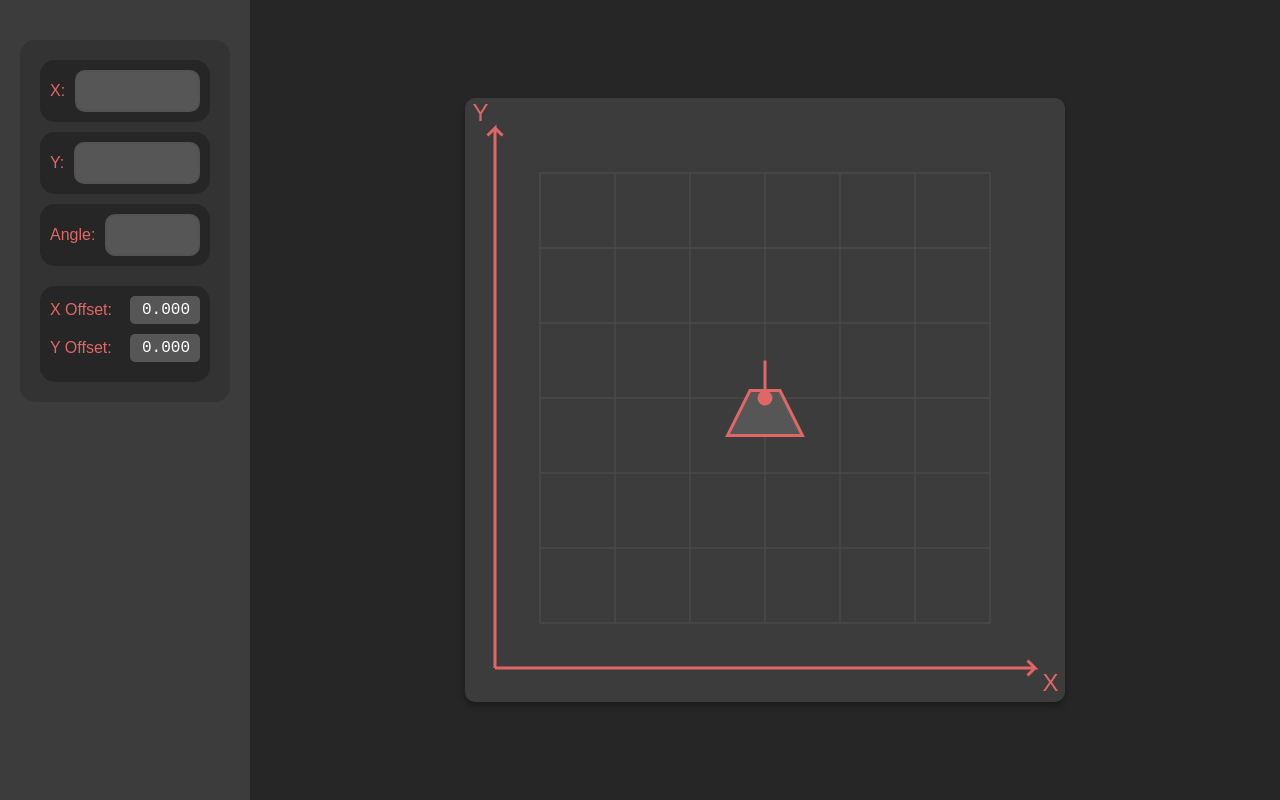
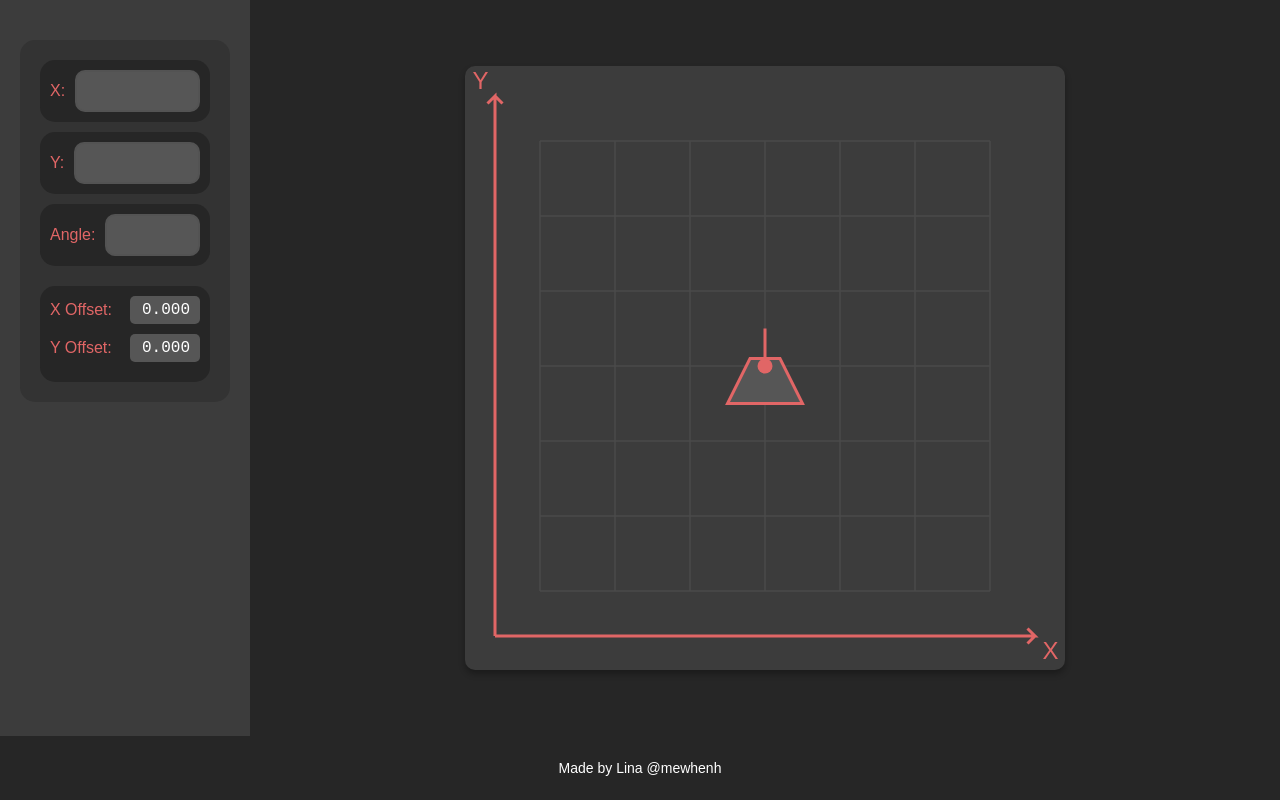
Before and after one commit to mewhenh/PCBT, a plain HTML site: page docs/index.html in a window 1280 px wide. Drawn offline with Linux system fonts and the light colour scheme.

Commit message:
added signature

```diff
--- a/docs/index.html
+++ b/docs/index.html
@@ -7,6 +7,7 @@
   <link rel="stylesheet" type="text/css" href="styles.css">
 </head>
 <body>
+  <div id="container">
     <div id="app">
       <div class="sidebar">
         <div id="sidebar-content">
@@ -35,9 +36,12 @@
         </div>
       </div>
       <div id="main">
-      <!-- The container now scales with screen size -->
         <div id="trapezium-container"></div>
       </div>
+    </div>
+    <footer id="footer">
+      <p>Made by Lina @mewhenh</p>
+    </footer>
   </div>
   <script src="renderer.js"></script>
 </body>
--- a/docs/styles.css
+++ b/docs/styles.css
@@ -1,20 +1,27 @@
+/* Base reset and background */
 body, html {
   margin: 0;
   padding: 0;
   height: 100%;
   font-family: Arial, sans-serif;
-  overflow: hidden;
   background-color: #3c3c3c;
 }
 
-/* Use Flexbox for overall layout */
+/* Container for app and footer */
+#container {
+  display: flex;
+  flex-direction: column;
+  min-height: 100vh;
+}
+
+/* App area uses Flexbox for layout */
 #app {
+  flex: 1;
   display: flex;
-  height: 100vh;
   background-color: #262626;
 }
 
-/* Sidebar now takes a percentage of the width with a minimum width */
+/* Sidebar styling */
 .sidebar {
   flex: 0 0 20%;
   min-width: 200px;
@@ -100,7 +107,7 @@ input[type="number"]::-webkit-outer-spin-button {
   font-family: 'Courier New', monospace;
 }
 
-/* Main container fills remaining space and centers content */
+/* Main container styling */
 #main {
   flex-grow: 1;
   display: flex;
@@ -110,7 +117,7 @@ input[type="number"]::-webkit-outer-spin-button {
   padding: 10px;
 }
 
-/* Trapezium container scales responsively and maintains a square aspect ratio */
+/* Responsive trapezium container with a square aspect ratio */
 #trapezium-container {
   width: 100%;
   max-width: 600px;
@@ -121,7 +128,7 @@ input[type="number"]::-webkit-outer-spin-button {
   position: relative;
 }
 
-/* The SVG fills its container */
+/* SVG fills its container */
 #trapezium-svg {
   width: 100%;
   height: 100%;
@@ -144,3 +151,12 @@ input[type="number"]::-webkit-outer-spin-button {
   stroke: #4a4a4a;
   stroke-width: 1;
 }
+
+/* Footer styling */
+#footer {
+  background-color: #262626;
+  color: #ffffff;
+  text-align: center;
+  padding: 10px 20px;
+  font-size: 14px;
+}
```
Lines whose indentation alone changed are shown as unchanged.
